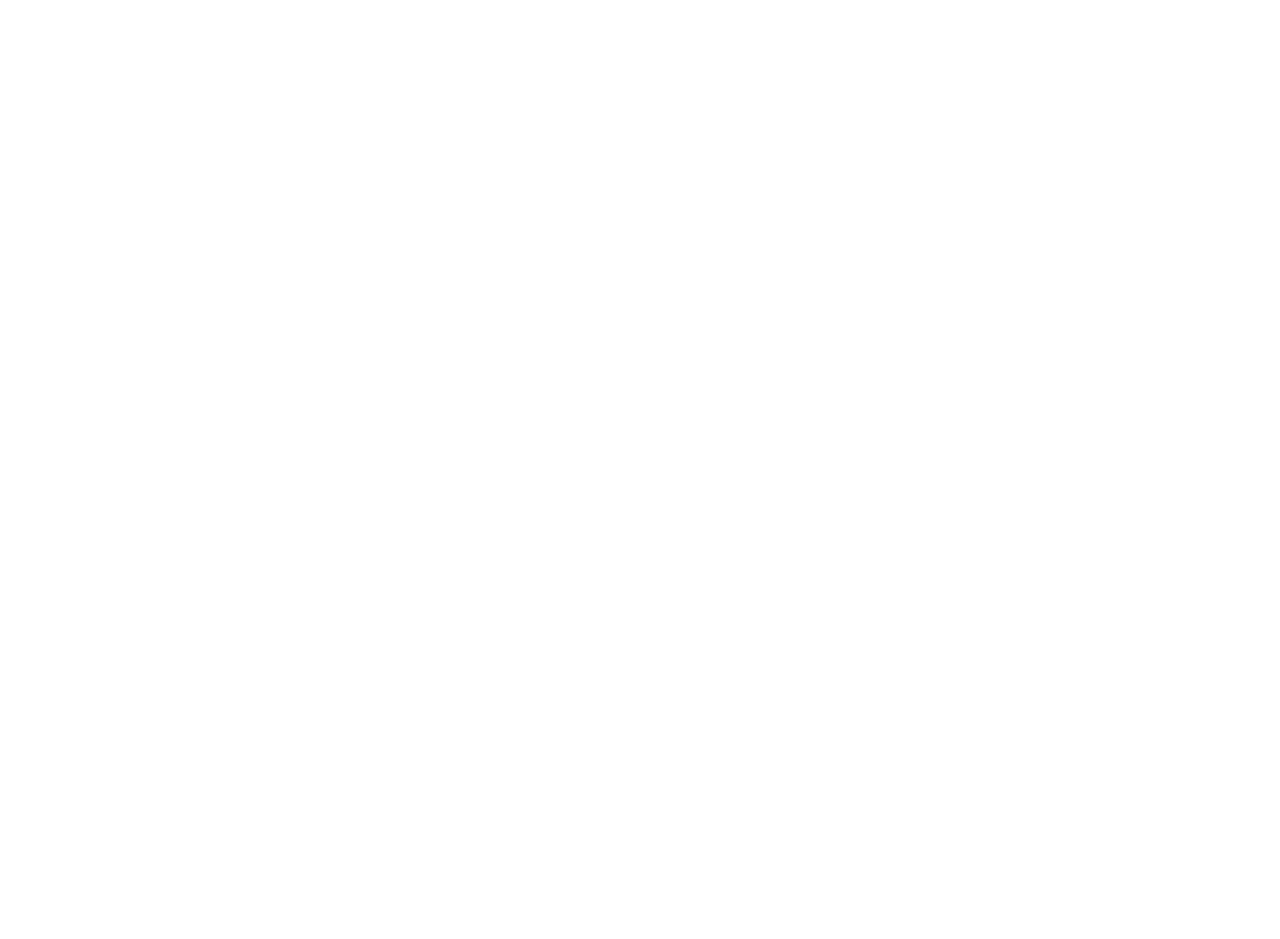
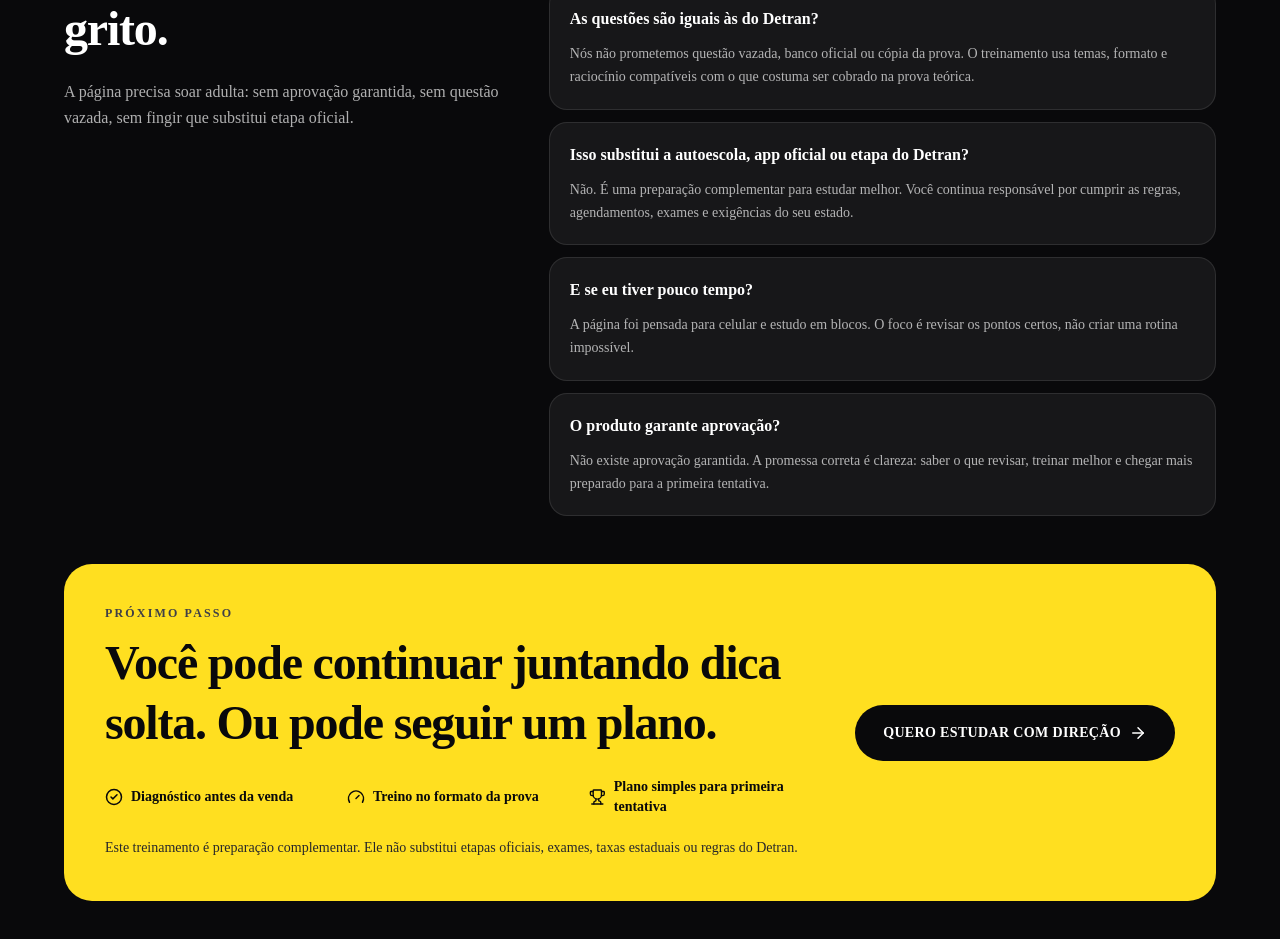
Before and after one commit to leonardoteodoroo/cnh-de-primeira, a Next.js app: page /opcao-03/step-10-sales-page in a window 1280 px wide. Shown: the part 5260-6199 px from the top of the page. Before the commit the page ends 5015 px from the top, so only its background shows below. Built offline with nearby package versions, Linux system fonts and the light colour scheme.

Commit message:
feat: finalize sales page slug and data

```diff
--- a/src/app/step-09-estudar-certo/page.tsx
+++ b/src/app/step-09-estudar-certo/page.tsx
@@ -110,7 +110,7 @@
           className="w-full mb-8 px-5"
         >
           <p className="text-[oklch(0.3_0.01_250)] text-[15px] leading-relaxed">
-            O segredo da aprovação não é sair consuminto tudo loucamente! Você precisa de um plano, não de sorte.
+            O segredo da aprovação não é sair consumindo tudo loucamente! Você precisa de um plano, não de sorte.
           </p>
         </motion.div>
 
@@ -123,7 +123,7 @@
             className="w-full"
           >
             <Link
-              href="/" // Atualizar para o step-10 depois
+              href="/step-10-sales-page"
               className="w-full py-4 rounded-2xl bg-[oklch(0.25_0.01_250)] text-white text-[15px] font-semibold flex items-center justify-center gap-2 active:scale-[0.98] transition-transform duration-150 shadow-[0_4px_16px_oklch(0.15_0.01_250/20%)]"
             >
               Vamos construir um plano com calma?
--- a/src/app/step-10-sales-page/page.tsx
+++ b/src/app/step-10-sales-page/page.tsx
@@ -1,4 +1,5 @@
 import { DiagnosticShift } from "@/components/sales-page/DiagnosticShift";
+import { FAQAndClose } from "@/components/sales-page/FAQAndClose";
 import { InstructorSection } from "@/components/sales-page/InstructorSection";
 import { OfferStack } from "@/components/sales-page/OfferStack";
 import { SalesHero } from "@/components/sales-page/SalesHero";
@@ -14,6 +15,7 @@
       <InstructorSection />
       <StudentResultsStepper />
       <WallOfLove />
+      <FAQAndClose />
     </main>
   );
 }
--- a/src/app/step-10-vendas/page.tsx
+++ b/src/app/step-10-vendas/page.tsx
@@ -1,8 +1,35 @@
-export default function VendasPage() {
+"use client";
+
+import Link from "next/link";
+import { useEffect } from "react";
+import { useRouter } from "next/navigation";
+import { ArrowRight } from "lucide-react";
+
+export default function LegacyVendasPage() {
+  const router = useRouter();
+
+  useEffect(() => {
+    router.replace("/step-10-sales-page");
+  }, [router]);
+
   return (
-    <div className="flex flex-col items-center justify-center min-h-screen bg-white">
-      <h1 className="text-3xl font-bold">CNH de Primeira - Vendas</h1>
-      <p className="mt-4 text-gray-600">Página em construção.</p>
-    </div>
+    <main className="flex min-h-dvh items-center justify-center bg-[oklch(0.985_0.003_85)] px-5 text-center text-[oklch(0.15_0.01_250)]">
+      <section className="max-w-md rounded-2xl border border-zinc-200 bg-white p-6 shadow-sm">
+        <p className="text-xs font-black uppercase tracking-[0.18em] text-yellow-700">
+          Página atualizada
+        </p>
+        <h1 className="mt-3 text-2xl font-black">A página de vendas mudou de endereço.</h1>
+        <p className="mt-3 text-sm leading-relaxed text-zinc-600">
+          Você será encaminhado para a nova sales page do CNH de Primeira.
+        </p>
+        <Link
+          href="/step-10-sales-page"
+          className="mt-5 inline-flex items-center justify-center gap-2 rounded-full bg-zinc-950 px-5 py-3 text-sm font-black text-white"
+        >
+          Ir para a nova página
+          <ArrowRight size={18} />
+        </Link>
+      </section>
+    </main>
   );
 }
--- /dev/null
+++ b/src/components/sales-page/FAQAndClose.tsx
@@ -0,0 +1,66 @@
+import Link from "next/link";
+import { ArrowRight } from "lucide-react";
+import { faqItems, finalBullets, salesCopy } from "./data";
+
+export function FAQAndClose() {
+  return (
+    <section className="bg-zinc-950 px-5 py-16 text-white md:px-8 md:py-24">
+      <div className="mx-auto max-w-6xl">
+        <div className="grid gap-10 lg:grid-cols-[0.8fr_1.2fr]">
+          <div>
+            <p className="mb-3 text-xs font-black uppercase tracking-[0.18em] text-yellow-300">
+              Antes de decidir
+            </p>
+            <h2 className="text-3xl font-black leading-tight tracking-tight md:text-5xl">
+              Respostas francas para não vender no grito.
+            </h2>
+            <p className="mt-5 text-base leading-relaxed text-white/68">
+              A página precisa soar adulta: sem aprovação garantida, sem questão vazada, sem fingir que substitui etapa oficial.
+            </p>
+          </div>
+
+          <div className="grid gap-3">
+            {faqItems.map((item) => (
+              <article key={item.question} className="rounded-2xl border border-white/10 bg-white/[0.06] p-5">
+                <h3 className="text-base font-black text-white">{item.question}</h3>
+                <p className="mt-3 text-sm leading-relaxed text-white/68">{item.answer}</p>
+              </article>
+            ))}
+          </div>
+        </div>
+
+        <div className="mt-12 rounded-[28px] border border-yellow-300/30 bg-yellow-300 p-6 text-zinc-950 md:p-10">
+          <div className="grid gap-8 md:grid-cols-[1fr_auto] md:items-center">
+            <div>
+              <p className="text-xs font-black uppercase tracking-[0.18em] text-zinc-700">
+                Próximo passo
+              </p>
+              <h2 className="mt-3 text-3xl font-black leading-tight tracking-tight md:text-5xl">
+                Você pode continuar juntando dica solta. Ou pode seguir um plano.
+              </h2>
+              <div className="mt-6 grid gap-2 md:grid-cols-3">
+                {finalBullets.map((item) => {
+                  const Icon = item.icon;
+                  return (
+                    <div key={item.text} className="flex items-center gap-2 text-sm font-black">
+                      <Icon size={18} />
+                      <span>{item.text}</span>
+                    </div>
+                  );
+                })}
+              </div>
+              <p className="mt-5 text-sm leading-relaxed text-zinc-800">{salesCopy.officialNote}</p>
+            </div>
+            <Link
+              href="#oferta"
+              className="inline-flex min-h-14 items-center justify-center gap-2 rounded-full bg-zinc-950 px-7 text-sm font-black uppercase tracking-wide text-white transition hover:bg-zinc-800"
+            >
+              {salesCopy.primaryCta}
+              <ArrowRight size={18} />
+            </Link>
+          </div>
+        </div>
+      </div>
+    </section>
+  );
+}
--- a/src/components/sales-page/data.ts
+++ b/src/components/sales-page/data.ts
@@ -194,7 +194,7 @@
   {
     question: "As questões são iguais às do Detran?",
     answer:
-      "Não prometemos questão vazada, banco oficial ou cópia da prova. O treinamento usa temas, formato e raciocínio compatíveis com o que costuma ser cobrado na prova teórica.",
+      "Nós não prometemos questão vazada, banco oficial ou cópia da prova. O treinamento usa temas, formato e raciocínio compatíveis com o que costuma ser cobrado na prova teórica.",
   },
   {
     question: "Isso substitui a autoescola, app oficial ou etapa do Detran?",
```
